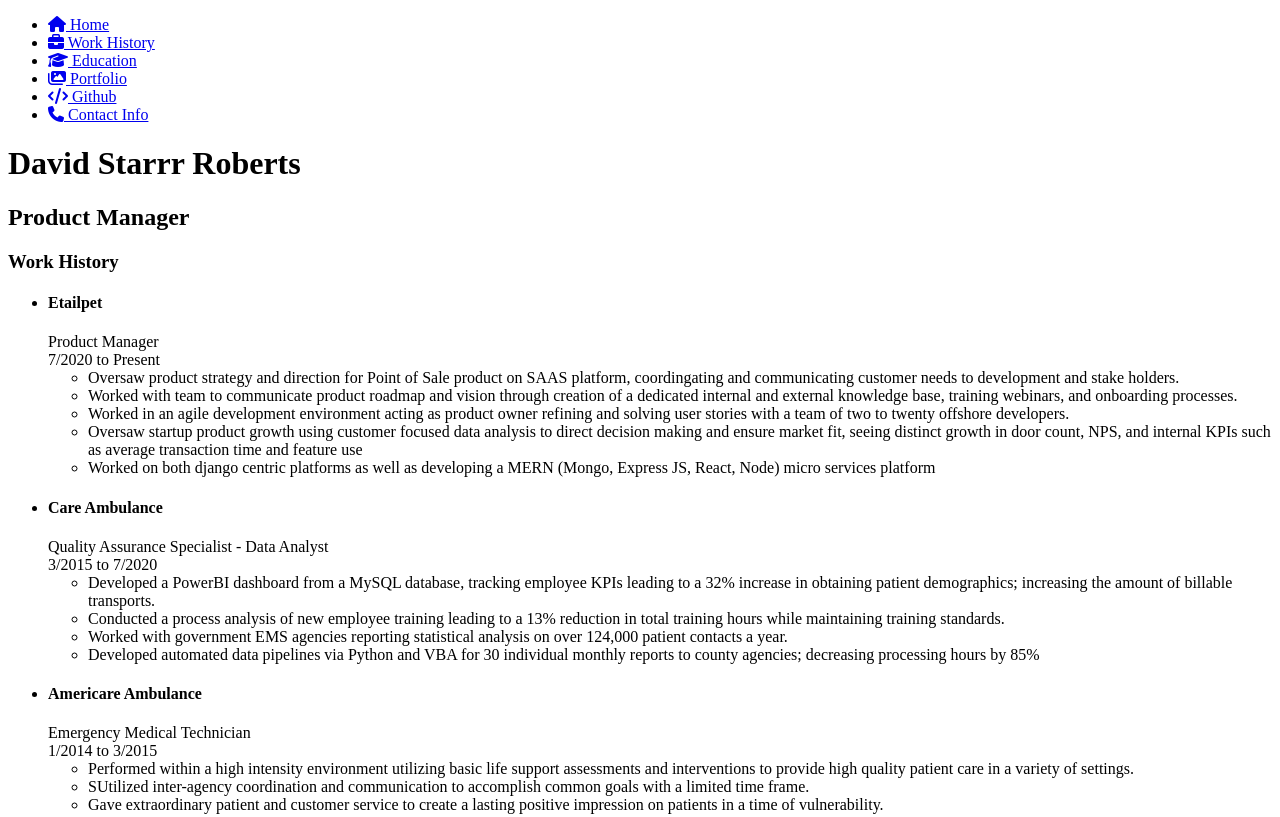
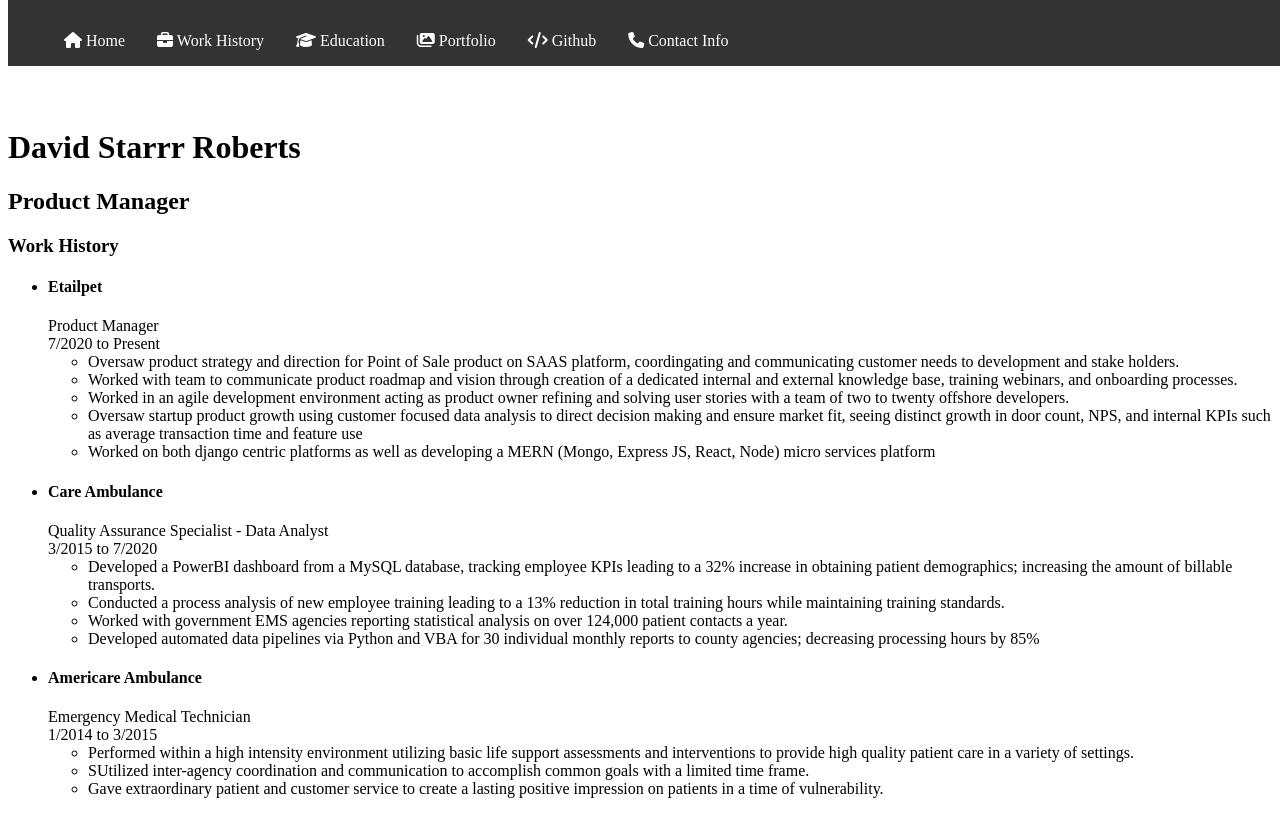
Before and after one commit to davidstarrroberts/davidstarrroberts, a plain HTML site: page index.html in a window 1280 px wide. Shown: the top 817 px of the page. Drawn offline with Linux system fonts and the light colour scheme.

Commit message:
Adding CSS style for navbar

```diff
--- a/index.html
+++ b/index.html
@@ -5,20 +5,20 @@
     <script src="https://kit.fontawesome.com/c58fc2c3e2.js" crossorigin="anonymous"></script>
 </head>
 <body>
-    <div class="nav-bar" id="nav-bar">
+    <nav class="nav-bar" id="nav-bar">
         <ul class="nav-bar-list" id="nav-bar-list">
             <li class="nav-bar-link" id="nav-bar-home">
-                <a href="www.davidstarrroberts.com">
+                <a href=#main>
                     <i class="fas fa-home"></i>  Home
                 </a>
             </li>
             <li class="nav-bar-link" id="nav-bar-work-history">
-                <a href=#work-history-header>
+                <a href=#name-header>
                     <i class="fas fa-briefcase"></i>  Work History
                 </a>
             </li>
             <li class="nav-bar-link" id="nav-bar-education">
-                <a href="#education-header">
+                <a href="#freelance-reporting">
                     <i class="fas fa-graduation-cap"></i>  Education
                 </a>
             </li>
@@ -38,7 +38,8 @@
                 </a>
             </li>
         </ul>
-    </div>
+    </nav>
+    <main class="main" id="main">
         <h1 class="name-header" id="name-header">David Starrr Roberts</h1>
         <h2 class="title-header" id="title-header">Product Manager</h2>
         <h3 class="section-header" id="work-history-header">Work History</h3>
@@ -184,5 +185,6 @@
                 </li>
             </ul>
         </div>
+    </main>
 </body>
 </html>
--- a/style.css
+++ b/style.css
@@ -0,0 +1,30 @@
+.nav-bar{
+    overflow: hidden;
+    position: fixed;
+    top: 0;
+    width: 100%;
+    background-color: #333;
+}
+a {
+    color: inherit;
+    text-decoration: inherit;
+}
+
+.main{
+    display: block;
+    padding-top: 100px;
+}
+.nav-bar-list{
+    list-style-type: none;
+}
+.nav-bar-link{
+    display: block;
+    color: white;
+    text-align: center;
+    padding: 16px;
+    text-decoration: none;
+    float: left;
+}
+.nav-bar-link a:hover{
+    color: lightseagreen;
+}
```
Lines whose indentation alone changed are shown as unchanged.
